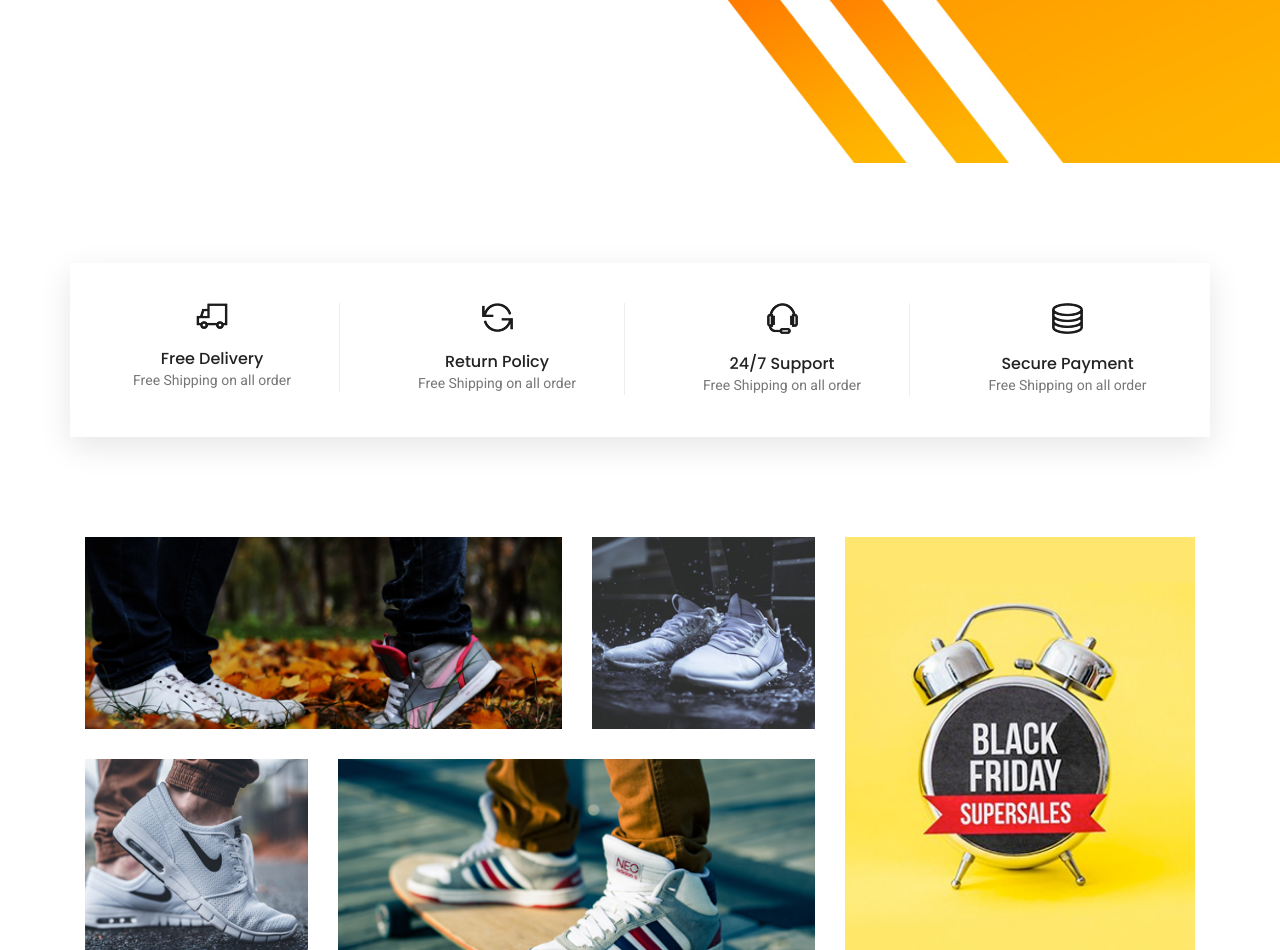
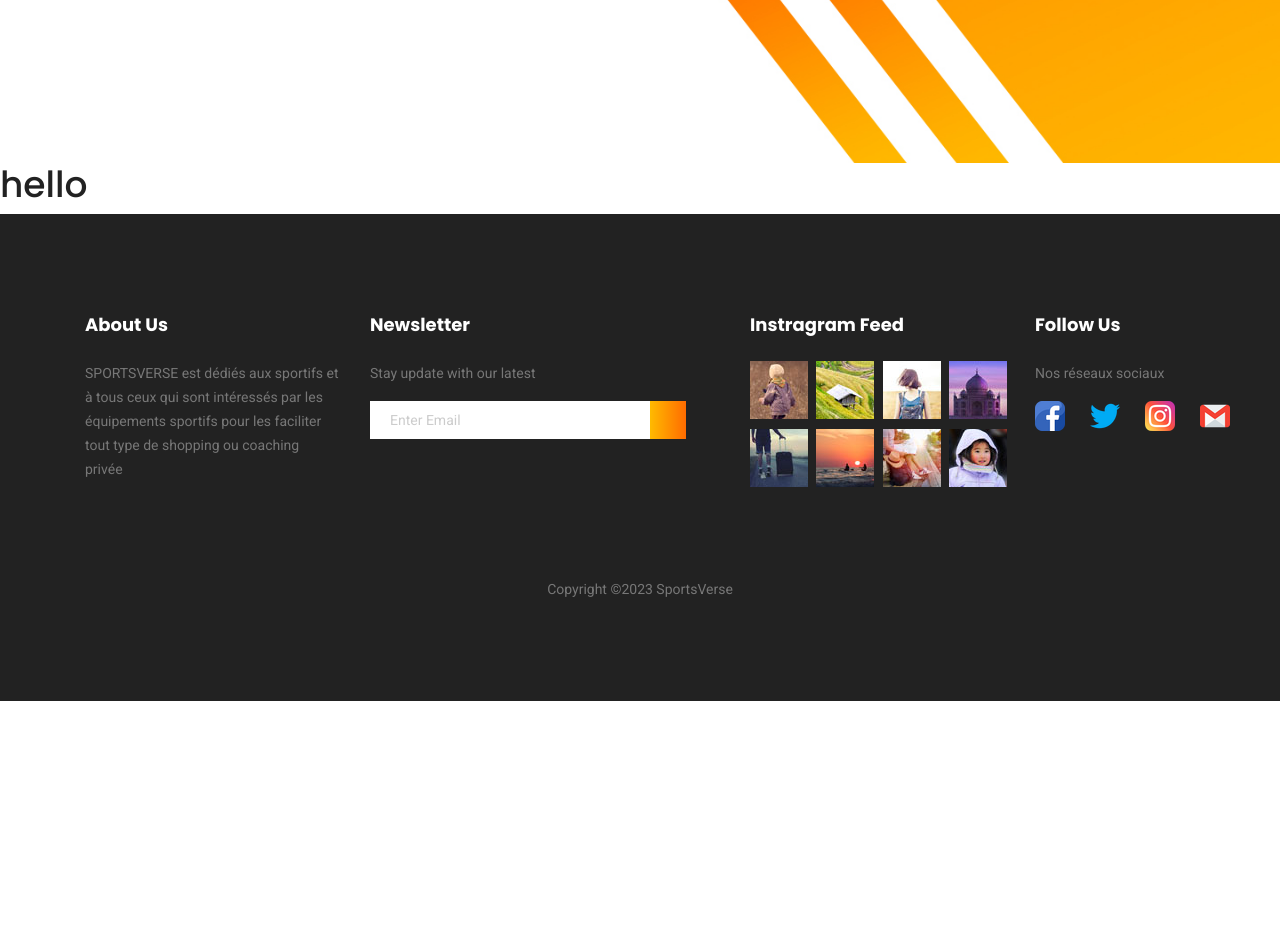
Before and after one commit to AyoubHdhili/The_rescuers_3A49, a Symfony app: template templates/front_office/index.html.twig in a window 1280 px wide. Shown: the part 637-1587 px from the top of the page. After the commit the page ends 1338 px from the top, so only its background shows below. Run offline with Twig, Linux system fonts and the light colour scheme; the template is opened without the code that fills it, so the values that code supplies are empty; some libraries are stand-ins or nearby versions; some web fonts are replaced; grey boxes are pictures that could not be loaded.

Commit message:
integration template

```diff
--- a/templates/front.html.twig
+++ b/templates/front.html.twig
@@ -33,7 +33,6 @@
 </head>
 
 <body>
-{% block body %}
 
 
 	<!-- Start Header Area -->
@@ -105,7 +104,6 @@
 		</div>
 	</header>
 	<!-- End Header Area -->
-
 	<!-- start banner Area -->
 	<section class="banner-area">
 		<div class="container">
@@ -152,7 +150,7 @@
 		</div>
 	</section>
 	<!-- End banner Area -->
-
+{% block body %}
 	<!-- start features Area -->
 	<section class="features-area section_gap">
 		<div class="container">
@@ -930,6 +928,7 @@
 			</div>
 		</div>
 	</section>
+	{% endblock %}
 	<!-- End brand Area -->
 
 	<!-- Start related-product Area -->
@@ -944,8 +943,11 @@
 					<div class="single-footer-widget">
 						<h6>About Us</h6>
 						<p>
-							Lorem ipsum dolor sit amet, consectetur adipisicing elit, sed do eiusmod tempor incididunt ut labore dolore
-							magna aliqua.
+						SPORTSVERSE est dédiés
+aux 					sportifs et à tous ceux qui sont
+						intéressés par les équipements sportifs pour
+						les faciliter tout type de shopping ou
+						coaching privée
 						</p>
 					</div>
 				</div>
@@ -1031,7 +1033,7 @@ Copyright &copy;<script>document.write(new Date().getFullYear());</script> Sport
 	<script src="https://maps.googleapis.com/maps/api/js?key=AIzaSyCjCGmQ0Uq4exrzdcL6rvxywDDOvfAu6eE"></script>
 	<script src="{{asset('js/gmaps.min.js')}}"></script>
 	<script src="{{asset('js/main.js')}}"></script>
-{% endblock %}
+
 </body>
 
 </html>
--- a/templates/front_office/index.html.twig
+++ b/templates/front_office/index.html.twig
@@ -1 +1,4 @@
 {% extends 'front.html.twig' %}
+{%block body%}
+<h1>hello</h1>
+{% endblock %}
```
